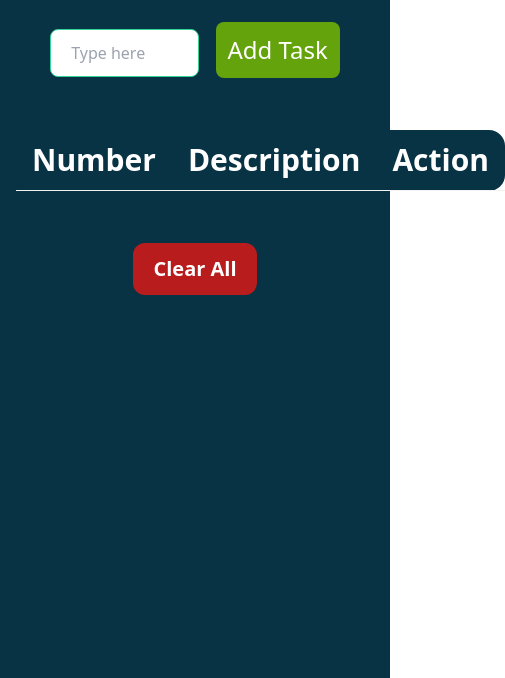
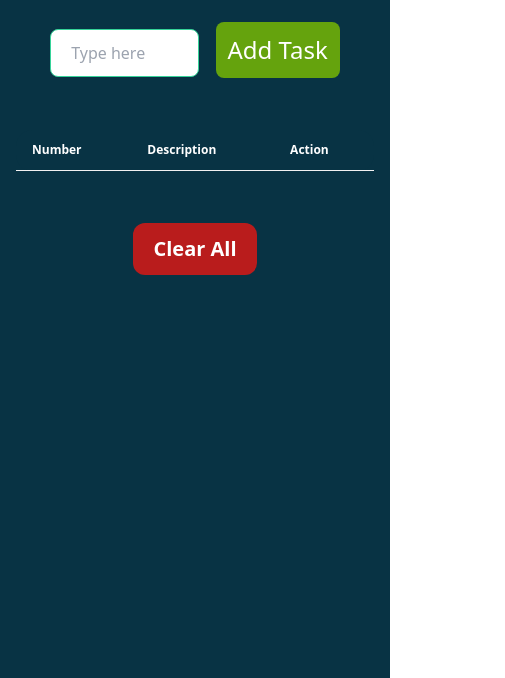
Before and after one commit to Its-Shojib/To-do-LIst, a plain HTML site: page index.html in a window 390 px wide. Shown: the part 166-844 px from the top of the page, 505 px wide, since content can reach past the window. Drawn offline with nearby package versions, Linux system fonts and the light colour scheme.

Commit message:
Responsive added

```diff
--- a/index.html
+++ b/index.html
@@ -27,7 +27,7 @@
             <div class="">
                 <table class="table text-white bg-cyan-950">
                     <thead>
-                        <tr class="text-white text-3xl font-extrabold">
+                        <tr class="text-white text-xs lg:text-3xl font-extrabold">
                             <th>Number</th>
                             <th>Description</th>
                             <th>Action</th>
--- a/script.js
+++ b/script.js
@@ -26,7 +26,7 @@ let doneBtns = document.querySelectorAll(".done-btn");
     });
   }
   let deleteBtns = document.querySelectorAll(".delete-btn");
-for(let btn of deleteBtns){
+  for (let btn of deleteBtns) {
     btn.addEventListener("click", function (e) {
       e.target.parentElement.parentElement.style.display =
         "none";
@@ -35,7 +35,7 @@ for(let btn of deleteBtns){
   }
   document.querySelector("#btn-clearAll").addEventListener("click", function (e) {
     let removee = document.querySelectorAll(".removee");
-for(let remove of removee){
+    for (let remove of removee) {
       remove.style.display = "none";
     }
     count = 0;
```
Lines whose indentation alone changed are shown as unchanged.
